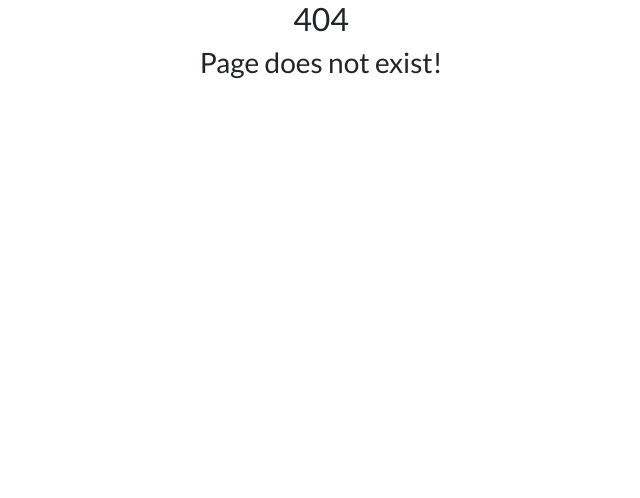
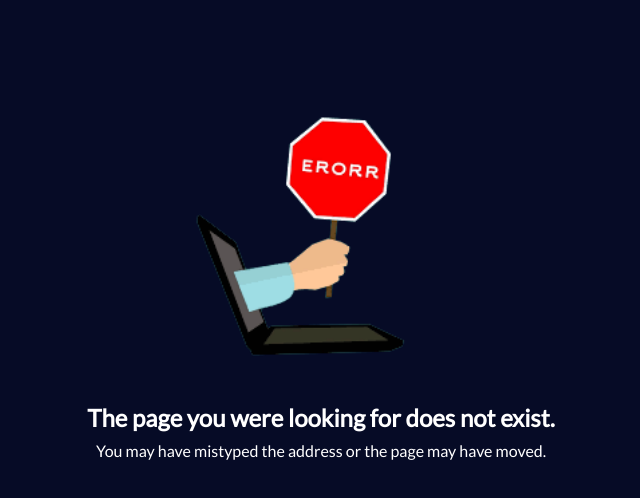
Before and after one commit to divya-kulkarni/Leave-Tracker, a React (Create React App) app in the folder client/: page /404 in a window 1280 px wide. Before the commit this address had no page. Shown: the top 498 px of the page, without its empty margins (319-959 px from the left). Built offline with nearby package versions, Linux system fonts and the light colour scheme.

Commit message:
added 404 page CSS

```diff
--- a/client/src/components/JS/NotFoundPage.js
+++ b/client/src/components/JS/NotFoundPage.js
@@ -1,14 +1,21 @@
 import React from 'react';
-import { Link } from 'react-router-dom';
+import image from '../CSS/error-img.png';
+
 // import PageNotFound from '../assets/images/PageNotFound';
-class NotFoundPage extends React.Component{
-    render(){
-        return <div>
-        <center>
-            <h2>404</h2>
-            <h3>Page does not exist!</h3>
-            </center>
-          </div>;
+class NotFoundPage extends React.Component {
+    render() {
+        return (
+            <div style={{ backgroundColor: '#060b26', height: '100vh', width: '100vw' }}>
+                <div style={{backgroundColor: '#060b26', paddingTop: '10vh'}}>
+                    <center style={{ color: 'white' }}>
+                        <img src={image} alt="error_image" height="300px" width= "300px"></img>
+                        <br /><br />
+                        <h4><b>The page you were looking for does not exist.</b></h4>
+                        <h6>You may have mistyped the address or the page may have moved.</h6>
+                    </center>
+                </div>
+            </div>
+        );
     }
 }
 export default NotFoundPage;
```
Also changed, not shown: client/src/components/CSS/error-img.png (added).
